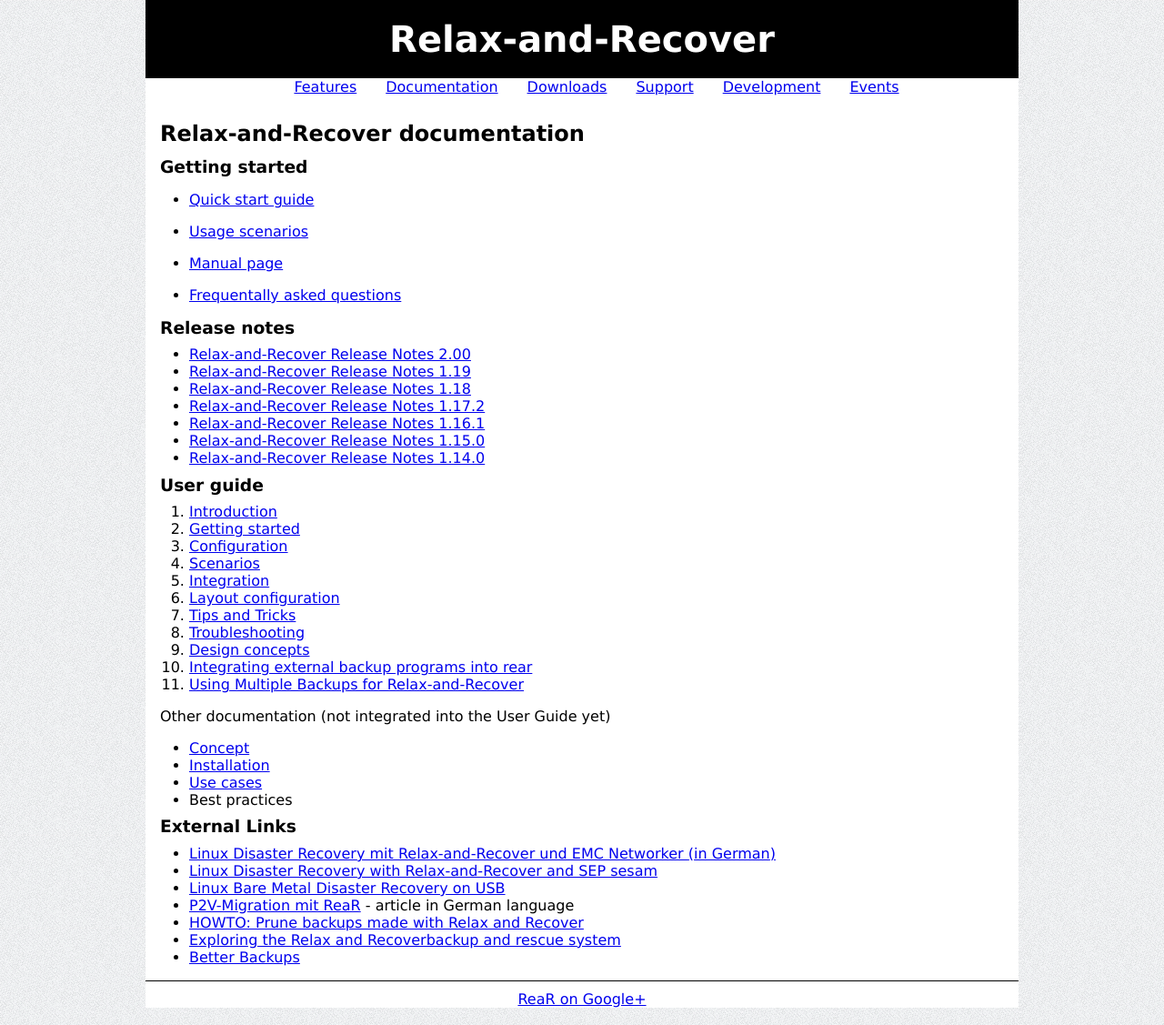
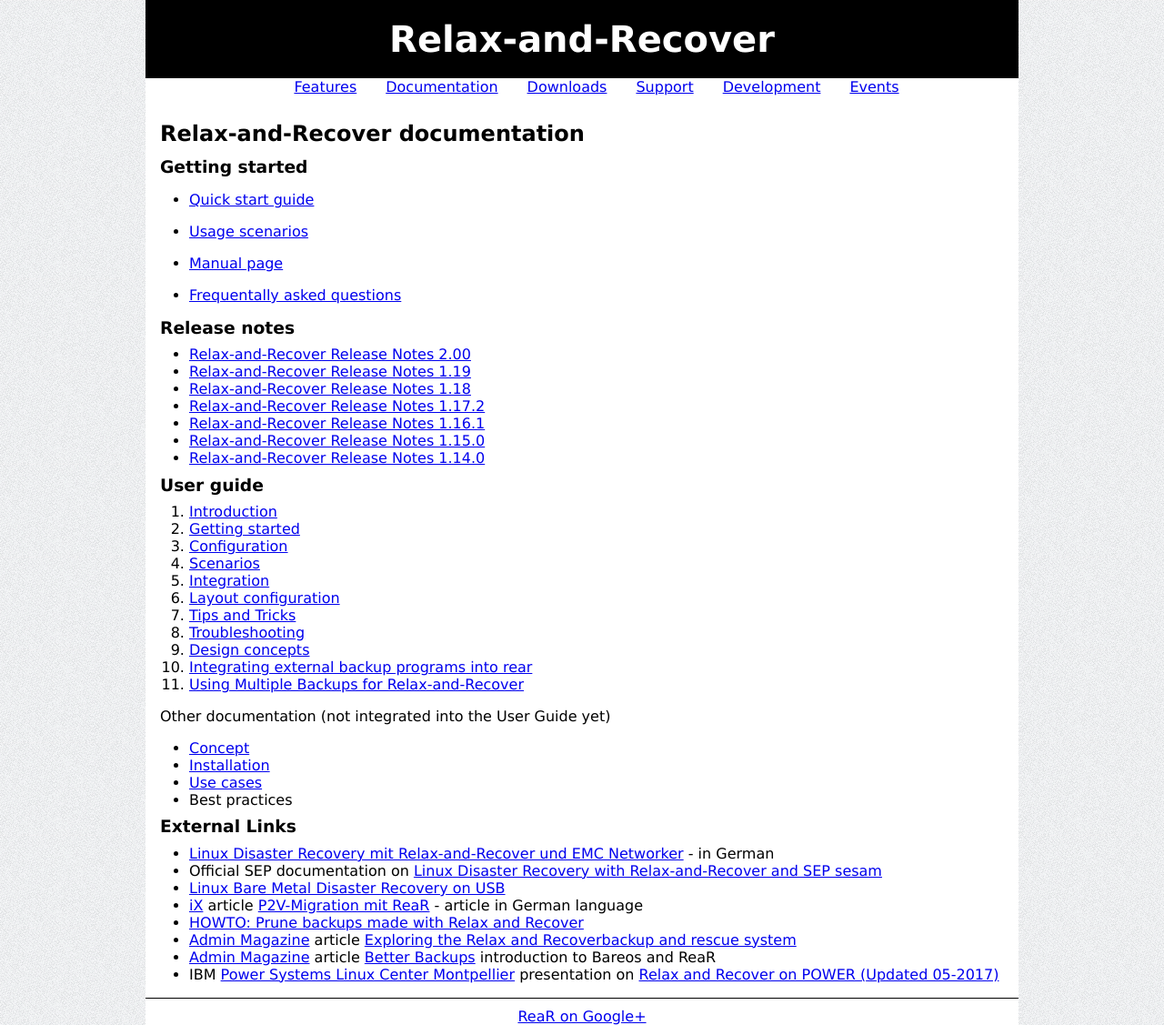
Before and after one commit to rear/rear.github.com, a Jekyll site: the page built from documentation/index.md, in a window 1280 px wide. Shown: the whole page at 91% size. Built offline with Jekyll 4.4.1, drawn with Linux system fonts in a browser that asks for light colours; comment, search, counter and statistics services are not loaded.

Commit message:
Update and expand links
Include new PPC presentation from @schabrolles

```diff
--- a/documentation/index.md
+++ b/documentation/index.md
@@ -48,10 +48,11 @@
 
 ### External Links
 
- - [Linux Disaster Recovery mit Relax-and-Recover und EMC Networker (in German)](http://backupinferno.de/?p=358)
- - [Linux Disaster Recovery with Relax-and-Recover and SEP sesam](http://wiki.sepsoftware.com/wiki/index.php/Disaster_Recovery_for_Linux_3.0_en)
+ - [Linux Disaster Recovery mit Relax-and-Recover und EMC Networker](http://backupinferno.de/?p=358) - in German
+ - Official SEP documentation on [Linux Disaster Recovery with Relax-and-Recover and SEP sesam](http://wiki.sepsoftware.com/wiki/index.php/Disaster_Recovery_for_Linux_3.0_en)
  - [Linux Bare Metal Disaster Recovery on USB](http://www.cloudconsulted.com/cloud/linux-labs/linux-bare-metal-disaster-recovery-on-usb)
- - [P2V-Migration mit ReaR](http://www.heise.de/ix/heft/Umzugshilfe-2458904.html) - article in German language
+ - [iX](http://ix.de) article [P2V-Migration mit ReaR](http://www.heise.de/ix/heft/Umzugshilfe-2458904.html) - article in German language
  - [HOWTO: Prune backups made with Relax and Recover](https://www.harperink.de/?p=2735)
- - [Exploring the Relax and Recoverbackup and rescue system](http://www.admin-magazine.com/Archive/2014/22/Exploring-the-Relax-and-Recoverbackup-and-rescue-system)
- - [Better Backups](http://www.admin-magazine.com/Articles/Free-Enterprise-Backup-with-Bareos)
+ - [Admin Magazine](http://www.admin-magazine.com) article [Exploring the Relax and Recoverbackup and rescue system](http://www.admin-magazine.com/Archive/2014/22/Exploring-the-Relax-and-Recoverbackup-and-rescue-system)
+ - [Admin Magazine](http://www.admin-magazine.com) article [Better Backups](http://www.admin-magazine.com/Articles/Free-Enterprise-Backup-with-Bareos) introduction to Bareos and ReaR
+ - IBM [Power Systems Linux Center Montpellier](https://www.ibm.com/ibm/clientcenter/montpellier/) presentation on [Relax and Recover on POWER (Updated 05-2017)](https://www.slideshare.net/sebastienchabrolles/relax-and-recover-on-power-updated-052017)
```
